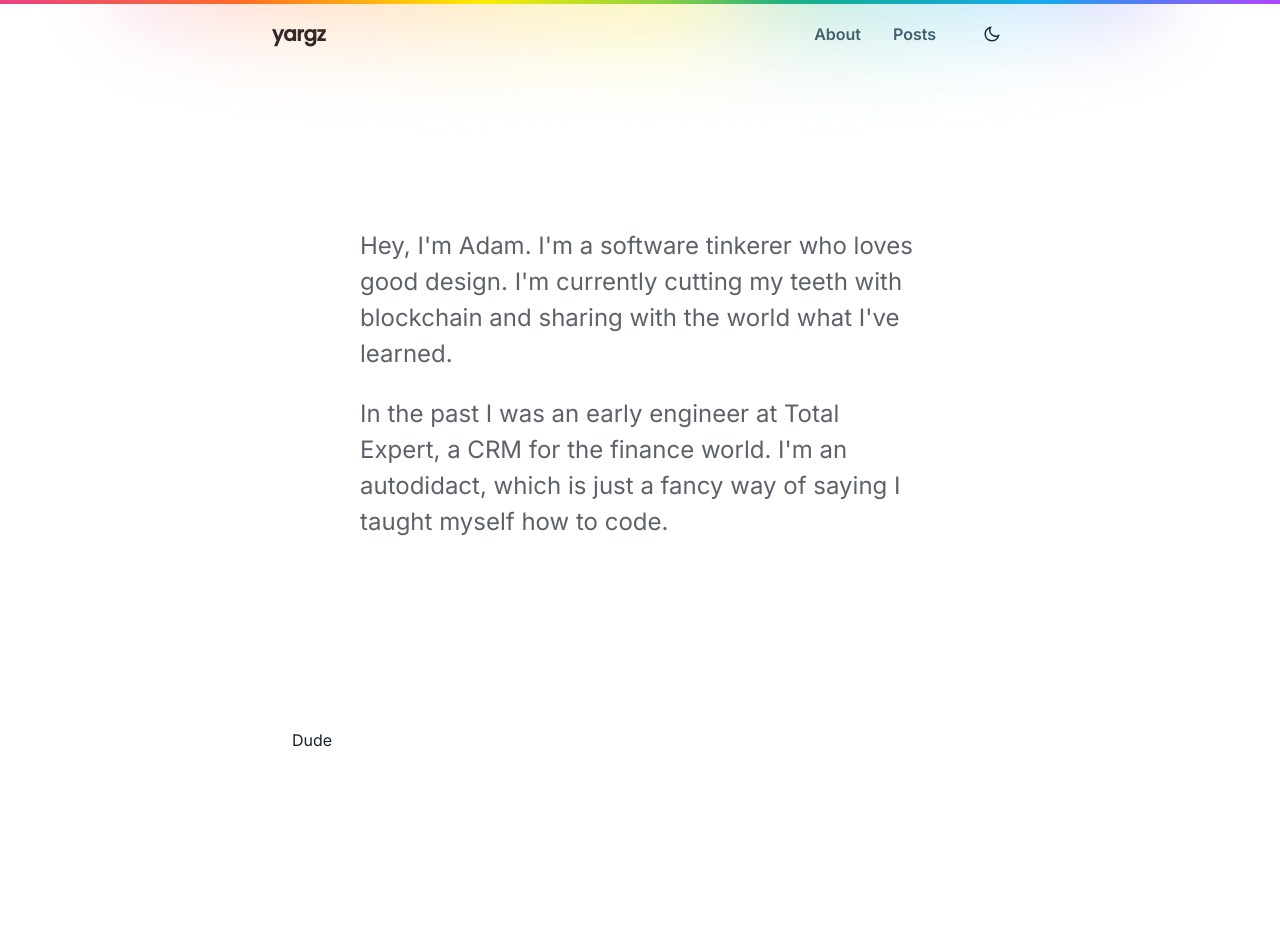
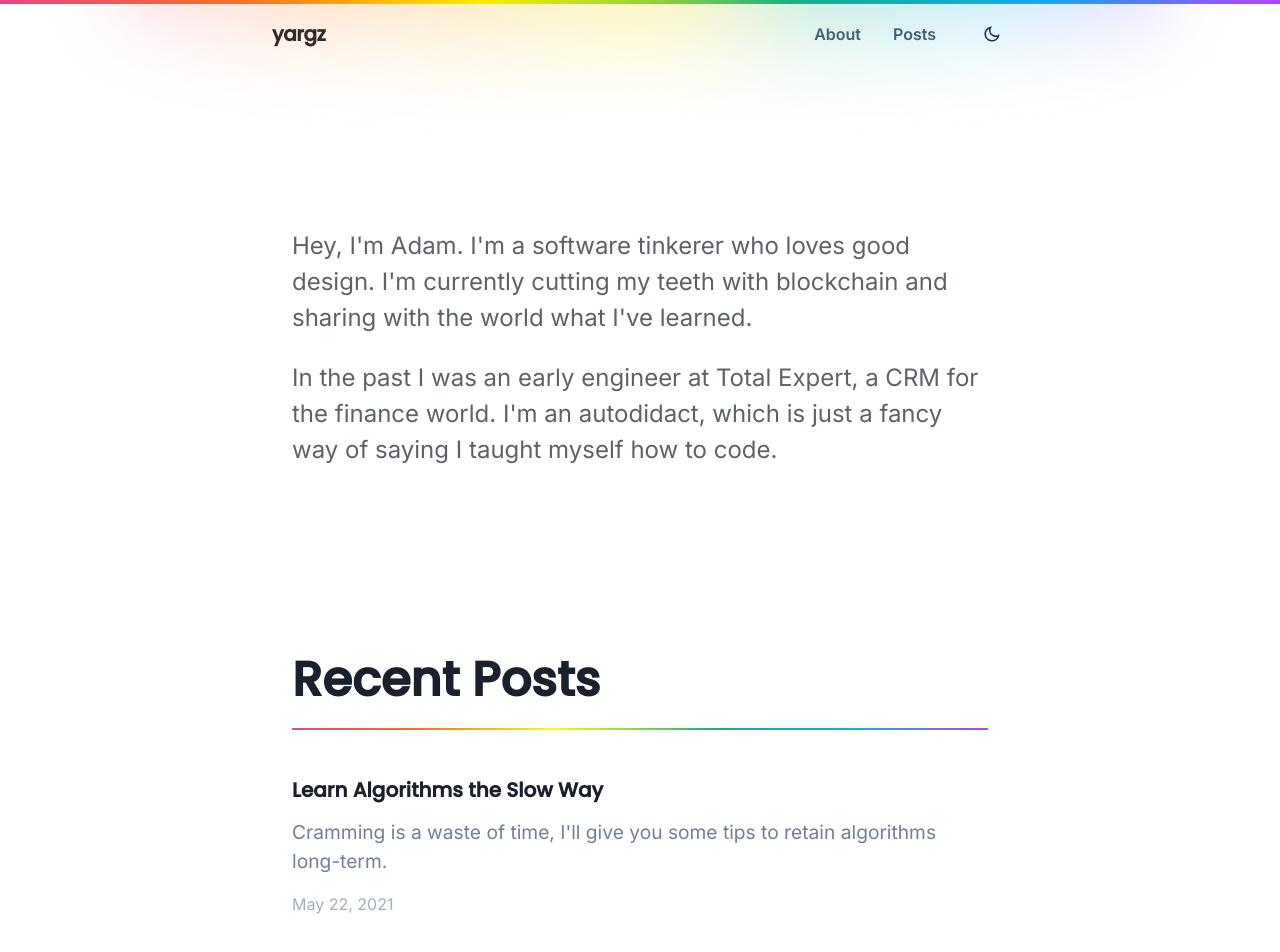
Before and after one commit to adamyarger/yargz-blog, a Next.js app: page / in a window 1280 px wide. Shown: the top 952 px of the page. Built offline with nearby package versions, Linux system fonts and the light colour scheme.

Commit message:
adds recent posts to front page

```diff
--- a/components/color-bar/index.tsx
+++ b/components/color-bar/index.tsx
@@ -18,7 +18,7 @@ export default function ColorBar(props: BoxProps) {
       backgroundRepeat="no-repeat"
       backgroundSize="100% 4px"
       width="100%"
-      height="1px"
+      height="2px"
       {...props}
     ></Box>
   )
--- a/components/posts/posts-list.tsx
+++ b/components/posts/posts-list.tsx
@@ -21,7 +21,7 @@ export default function PostsList({ posts }: Props) {
         return (
           <Box py="6" key={post.id}>
             <Link href={`/posts/${post.id}`}>
-              <Heading as="h3" size="lg" pb="4">{post.title}</Heading>
+              <Heading as="h3" size="md" pb="4">{post.title}</Heading>
             </Link>
             <Text color="gray.500" pb="4" fontSize="1.2rem">{post.subtitle}</Text>
             <Text color="gray.400">{date}</Text>
--- a/pages/index.tsx
+++ b/pages/index.tsx
@@ -2,12 +2,20 @@ import Head from 'next/head'
 import { NextSeo } from 'next-seo'
 import {
   Box,
-  Text
+  Text,
+  Heading
 } from '@chakra-ui/react';
 import Container from 'components/container'
 import DefaultLayout from 'layouts/default-layout'
+import { PostMetadata, PostUtil } from 'utils/md-utils'
+import PostsList from 'components/posts/posts-list'
+import ColorBar from 'components/color-bar'
 
-export default function Home() {
+interface Props {
+  posts: PostMetadata[]
+}
+
+export default function Home({ posts }: Props) {
   return (
     <>
       <DefaultLayout>
@@ -25,10 +33,9 @@ export default function Home() {
           pt={{ base: "6rem", md: "8rem" }}
           pb={{ base: "0", md: "5rem" }}
         >
-          <Container>
+          <Container maxW="760px">
             <Box>
               <Text
-                maxW="560px"
                 mx="auto"
                 opacity={0.7}
                 fontSize={{ base: "xl", lg: "2xl" }}
@@ -38,7 +45,6 @@ export default function Home() {
               </Text>
 
               <Text
-                maxW="560px"
                 mx="auto"
                 opacity={0.7}
                 fontSize={{ base: "xl", lg: "2xl" }}
@@ -57,10 +63,23 @@ export default function Home() {
           mb={20}
         >
           <Container maxW="760px">
-            Dude
+            <Heading as="h2" size="2xl">Recent Posts</Heading>
+            <ColorBar my="6" />
+            <Box mt="6">
+              <PostsList posts={posts} />
+            </Box>
           </Container>
         </Box>
       </DefaultLayout>
     </>
   )
 }
+
+export async function getStaticProps({ params }) {
+  const postData = PostUtil.getAllPostData()
+  return {
+    props: {
+      posts: postData
+    }
+  }
+}
--- a/pages/posts/index.tsx
+++ b/pages/posts/index.tsx
@@ -32,7 +32,7 @@ export default function Posts({ posts }: Props) {
         >
           <Container maxW="760px">
             <PageHeader title="Posts" subtitle="Me typing into the void" />
-            <ColorBar height="2px" />
+            <ColorBar />
             <Box mt="6">
               <PostsList posts={posts} />
             </Box>
```
